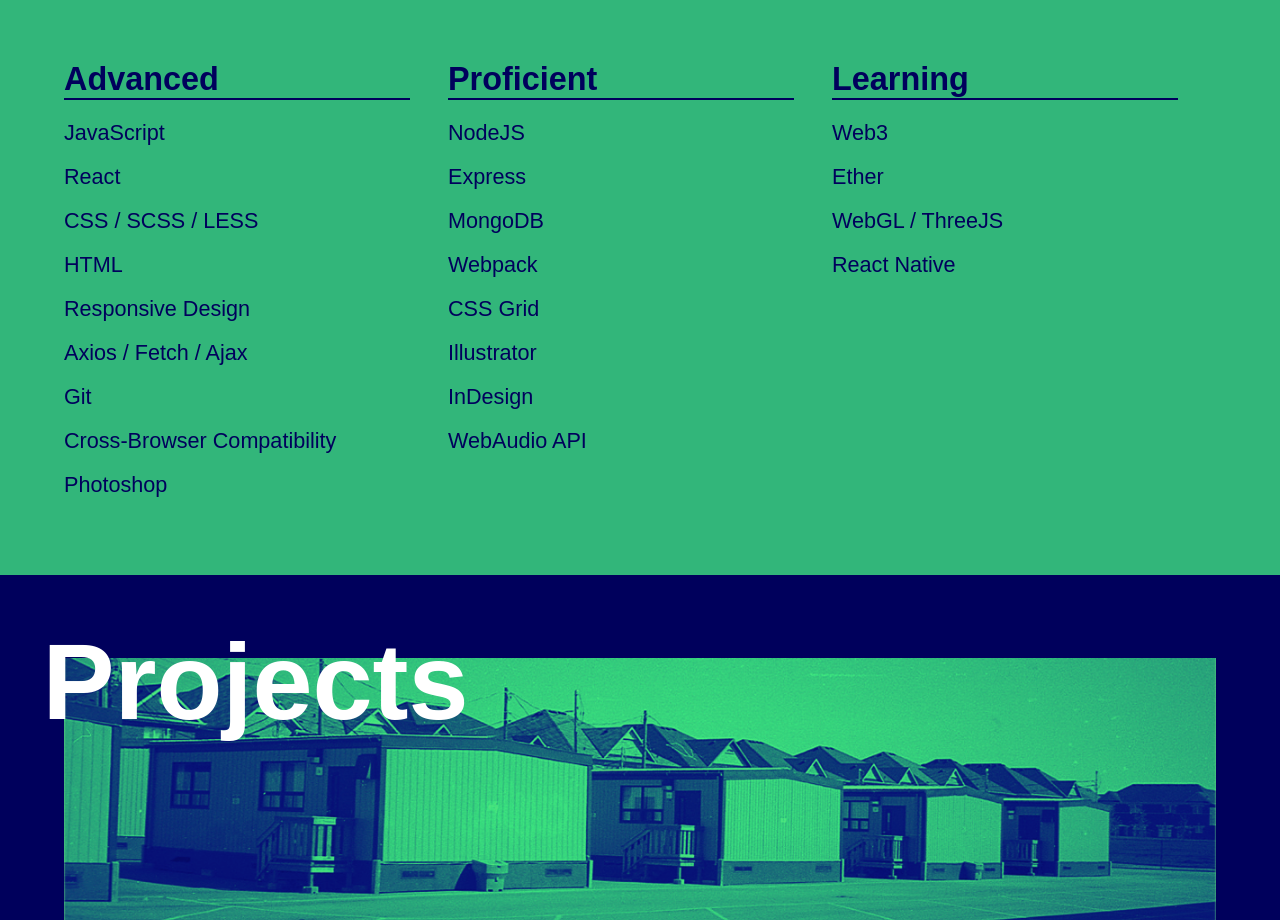
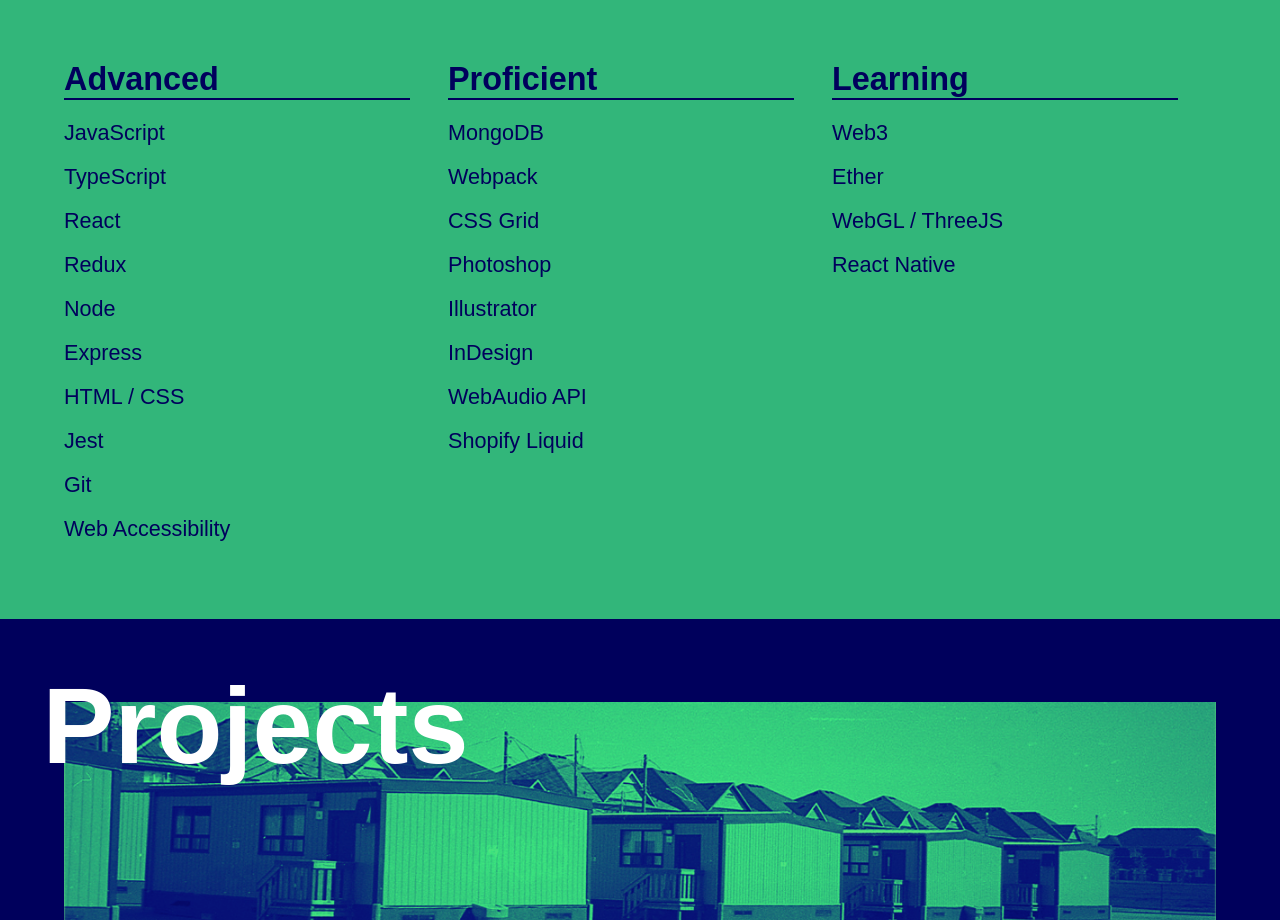
Before and after one commit to phamandrew/portfolio-three, a plain HTML site: page index.html in a window 1280 px wide. Shown: the part 1928-2848 px from the top of the page. Drawn offline with nearby package versions, Linux system fonts and the light colour scheme.

Commit message:
portfolio skills update 2025

```diff
--- a/index.html
+++ b/index.html
@@ -78,29 +78,28 @@
 				<h3>Advanced</h3>
 				<ul>
 					<li>JavaScript</li>
+                    <li>TypeScript</li>
                     <li>React</li>
-                    <li>CSS / SCSS / LESS</li>
-					<li>HTML</li>
-                    <li>Responsive Design</li>
-                    <li>Axios / Fetch / Ajax</li>
+                    <li>Redux</li>
+                    <li>Node</li>
+                    <li>Express</li>
+                    <li>HTML / CSS</li>
+					<li>Jest</li>
                     <li>Git</li>
-                    <li>Cross-Browser Compatibility</li>
-                    <li>Photoshop</li>
+                    <li>Web Accessibility</li>
 				</ul>
 			</div>
 			<div class="skillset">
 				<h3>Proficient</h3>
 				<ul>
-                    <li>NodeJS</li>
-                    <li>Express</li>
                     <li>MongoDB</li>
                     <li>Webpack</li>
 					<li>CSS Grid</li>
-                    <!-- <li>WCAG Accessibility Standards</li> -->
+                    <li>Photoshop</li>
                     <li>Illustrator</li>
 					<li>InDesign</li>
                     <li>WebAudio API</li>
-					<!-- <li>Shopify Liquid</li> -->
+					<li>Shopify Liquid</li>
 					<!-- <li>Firebase</li> -->
 				</ul>
 			</div>
```
